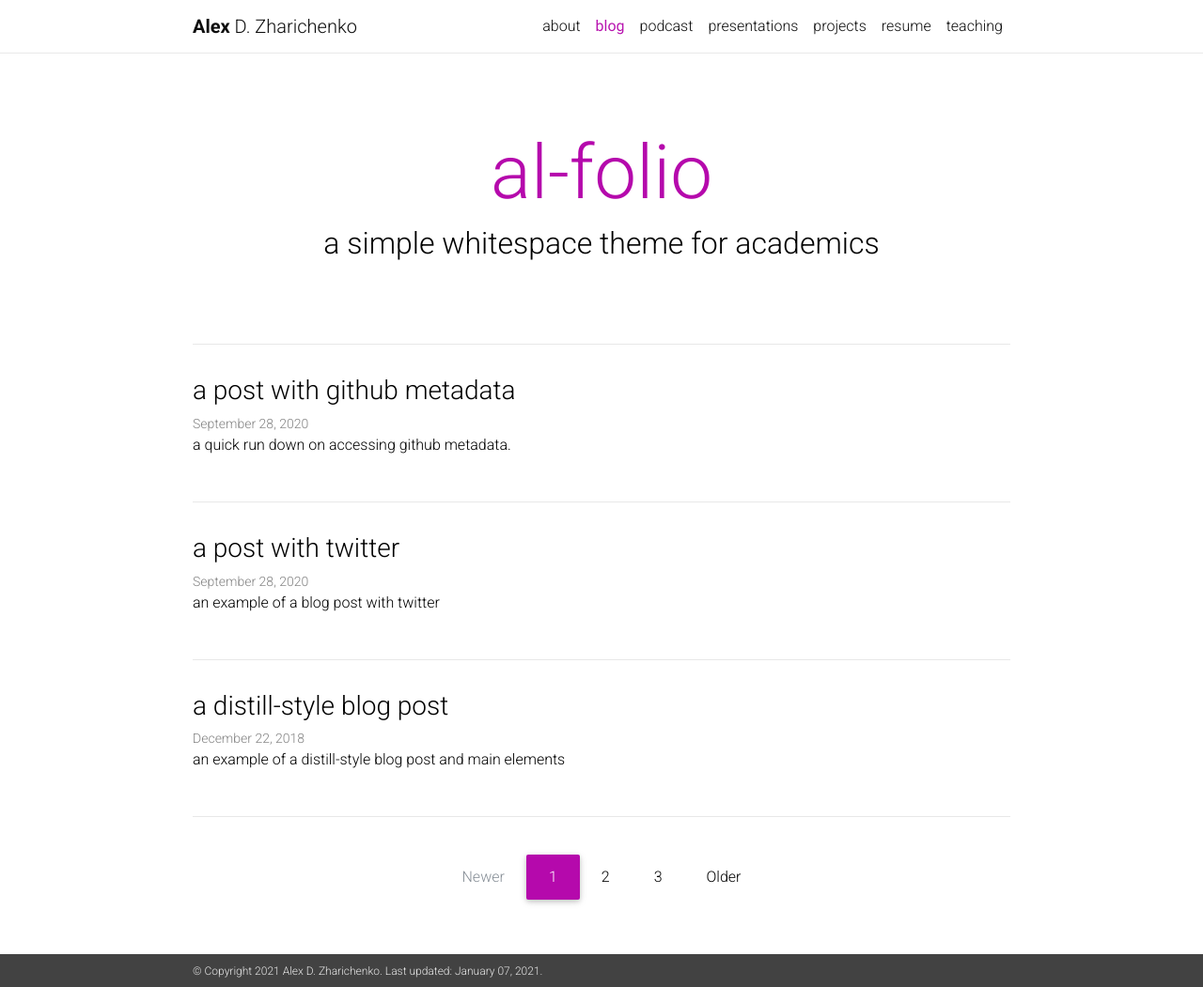
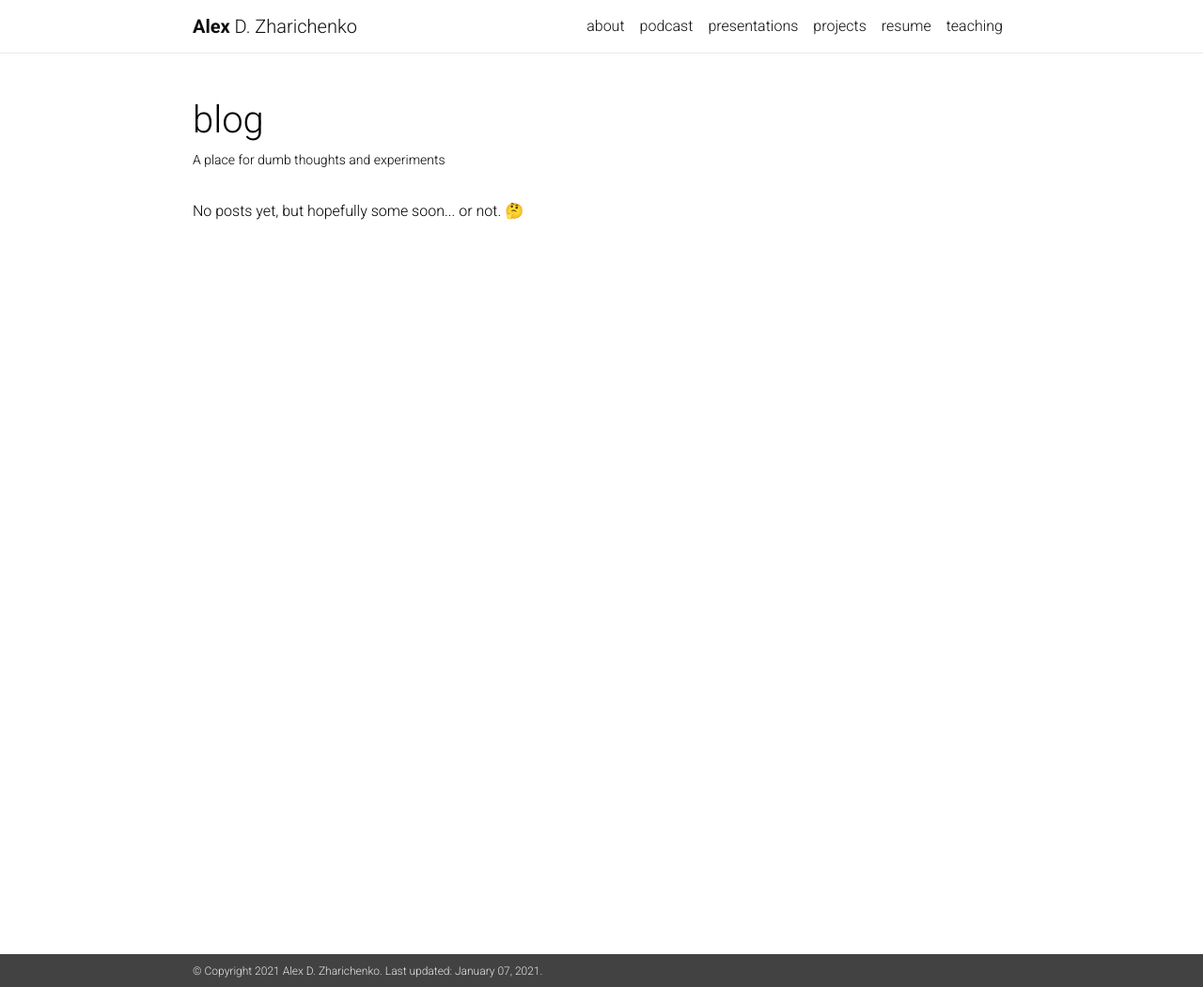
Before and after one commit to azharichenko/alexzharichenko.me, a Jekyll site: the page built from blog/index.html, in a window 1280 px wide and 1051 px high. Shown: the whole window at 94% size. Built offline with Jekyll 4.4.1, drawn with Linux system fonts in a browser that asks for light colours; nearby versions of some CDN libraries; the list of posts is cut into pages by our own code; a style sheet for code colours, icons or effects is not loaded.

Commit message:
Removing the blog posts

```diff
--- a/_config.yml
+++ b/_config.yml
@@ -7,8 +7,7 @@ first_name:  Alex
 middle_name: D.
 last_name: Zharichenko
 email: azharichenko@gmail.com
-description: > # the ">" symbol means to ignore newlines until "footer_text:"
-  A simple, whitespace theme for academics. Based on [*folio](https://github.com/bogoli/-folio) design.
+description:
 footer_text:
 
 url:  # the base hostname & protocol for your site
@@ -59,8 +58,6 @@ google_analytics: UA-XXXXXXXXX # out your google-analytics code
 # Blog
 # -----------------------------------------------------------------------------
 
-blog_name: al-folio  # your blog must have a name for it to show up in the nav bar
-blog_description: a simple whitespace theme for academics
 permalink: /blog/:year/:title/
 
 # Pagination
--- a/_includes/header.html
+++ b/_includes/header.html
@@ -1,7 +1,7 @@
 <header>
 
     <!-- Nav Bar -->
-    <nav id="navbar" class="navbar navbar-light navbar-expand-sm {% if site.navbar_fixed %}fixed-top{% else %}sticky-top{% endif %}">
+    <nav id="navbar" class="navbar navbar-light navbar-expand-md {% if site.navbar_fixed %}fixed-top{% else %}sticky-top{% endif %}">
     <div class="container">
       {% if page.title != "about" %}
       <a class="navbar-brand title font-weight-lighter" href="{{ site.baseurl | prepend: site.url }}/">
--- a/_sass/_base.scss
+++ b/_sass/_base.scss
@@ -220,17 +220,6 @@ footer.sticky-bottom {
 
 // Blog
 
-.header-bar {
-  border-bottom: 1px solid $grey-color-light;
-  text-align: center;
-  padding-top: 2rem;
-  padding-bottom: 5rem;
-  h1 {
-    color: var(--global-theme-color);
-    font-size: 5rem;
-  }
-}
-
 .post-list {
   margin: 0;
   margin-bottom: 40px;
--- a/blog/index.html
+++ b/blog/index.html
@@ -1,5 +1,7 @@
 ---
-layout: default
+layout: page
+title: blog
+description: A place for dumb thoughts and experiments
 pagination:
   enabled: true
   collection: posts
@@ -13,13 +15,6 @@ pagination:
 ---
 
 <div class="post">
-
-  <div class="header-bar">
-    <h1>{{ site.blog_name }}</h1>
-    <h2>{{ site.blog_description }}</h2>
-  </div>
-
-
   <ul class="post-list">
     {% for post in paginator.posts %}
       <li>
@@ -27,9 +22,9 @@ pagination:
         <p class="post-meta">{{ post.date | date: '%B %-d, %Y' }}</p>
         <p>{{ post.description }}</p>
       </li>
+    {% else %}
+      No posts yet, but hopefully some soon... or not. 🤔
     {% endfor %}
   </ul>
-
   {% include pagination.html %}
-
 </div>
```
Also changed, not shown: _pages/projects.md (+0 -1 lines), _drafts/2015-03-15-formatting-and-links.md (renamed from _posts/2015-03-15-formatting-and-links.md), _drafts/2015-05-15-images.md (renamed from _posts/2015-05-15-images.md), _drafts/2015-07-15-code.md (renamed from _posts/2015-07-15-code.md), _drafts/2015-10-20-comments.md (renamed from _posts/2015-10-20-comments.md), _drafts/2015-10-20-math.md (renamed from _posts/2015-10-20-math.md), _drafts/2018-12-22-distill.md (renamed from _posts/2018-12-22-distill.md), _drafts/2020-09-28-github-metadata.md (renamed from _posts/2020-09-28-github-metadata.md), _drafts/2020-09-28-twitter.md (renamed from _posts/2020-09-28-twitter.md).
